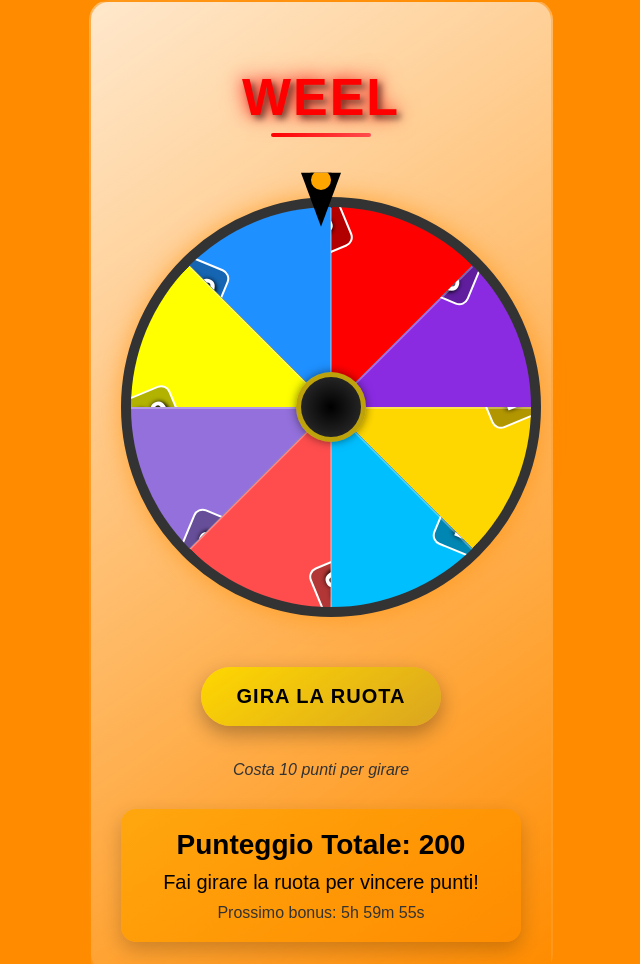
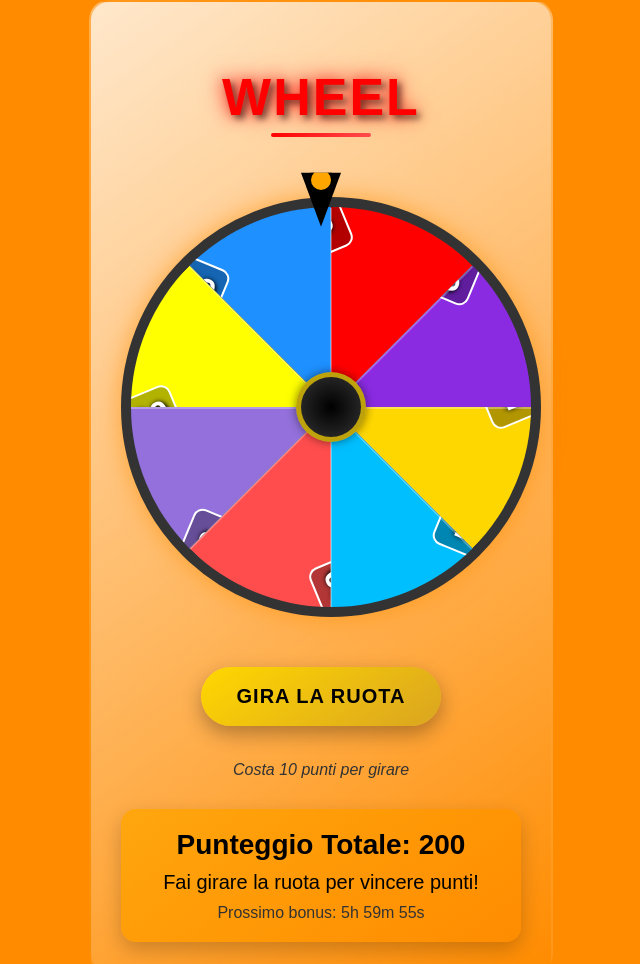
Before and after one commit to SASROROHOT/prova, a plain HTML site: page index.html in a window 1280 px wide. Shown: the top 964 px of the page, without its empty margins (319-959 px from the left). Drawn offline with Linux system fonts and the light colour scheme.

Commit message:
Update index.html

```diff
--- a/index.html
+++ b/index.html
@@ -330,7 +330,7 @@
 </head>
 <body>
     <div class="container">
-        <h1>WEEL</h1>
+        <h1>WHEEL</h1>
 
         <div class="wheel-container">
             <div class="wheel" id="wheel">
```
